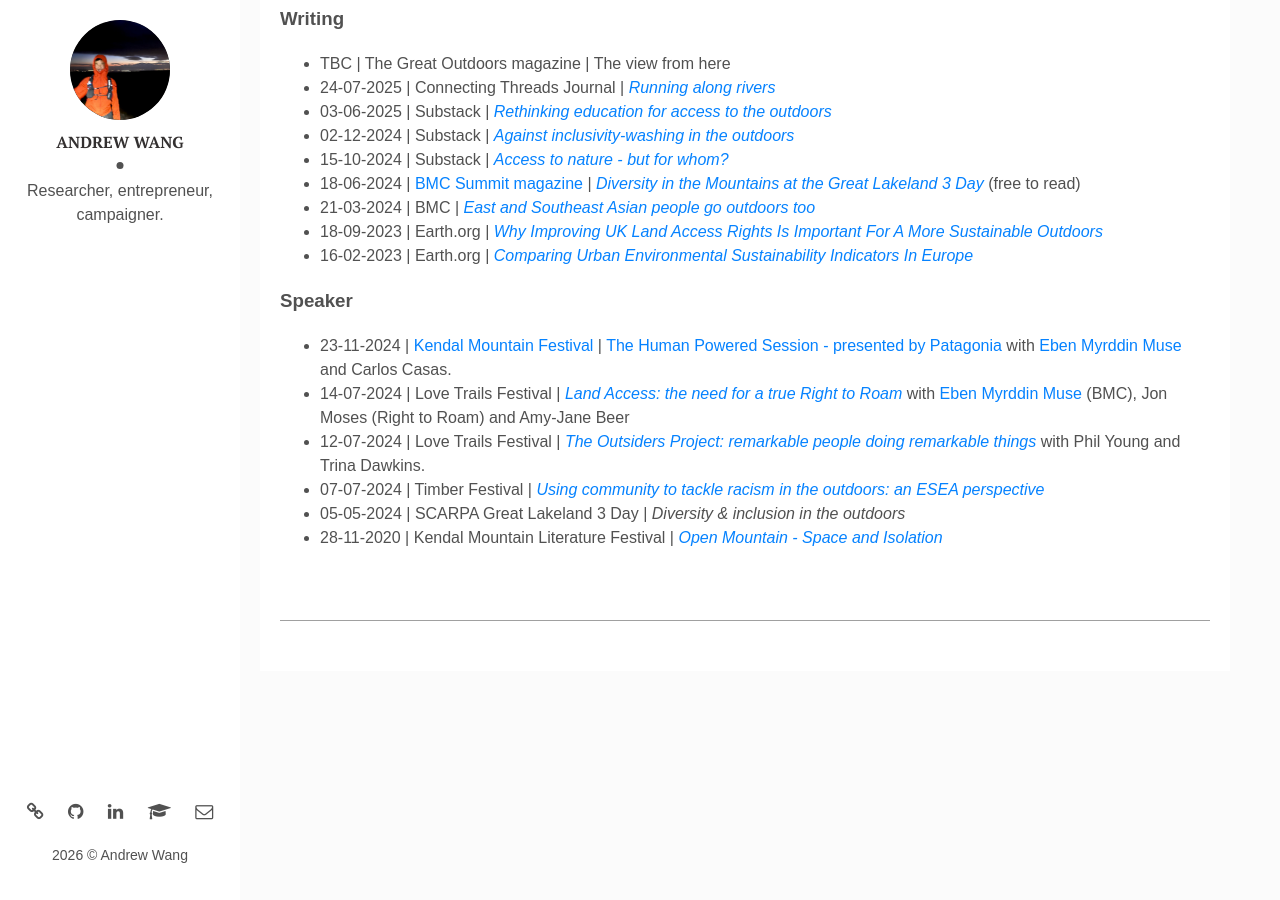
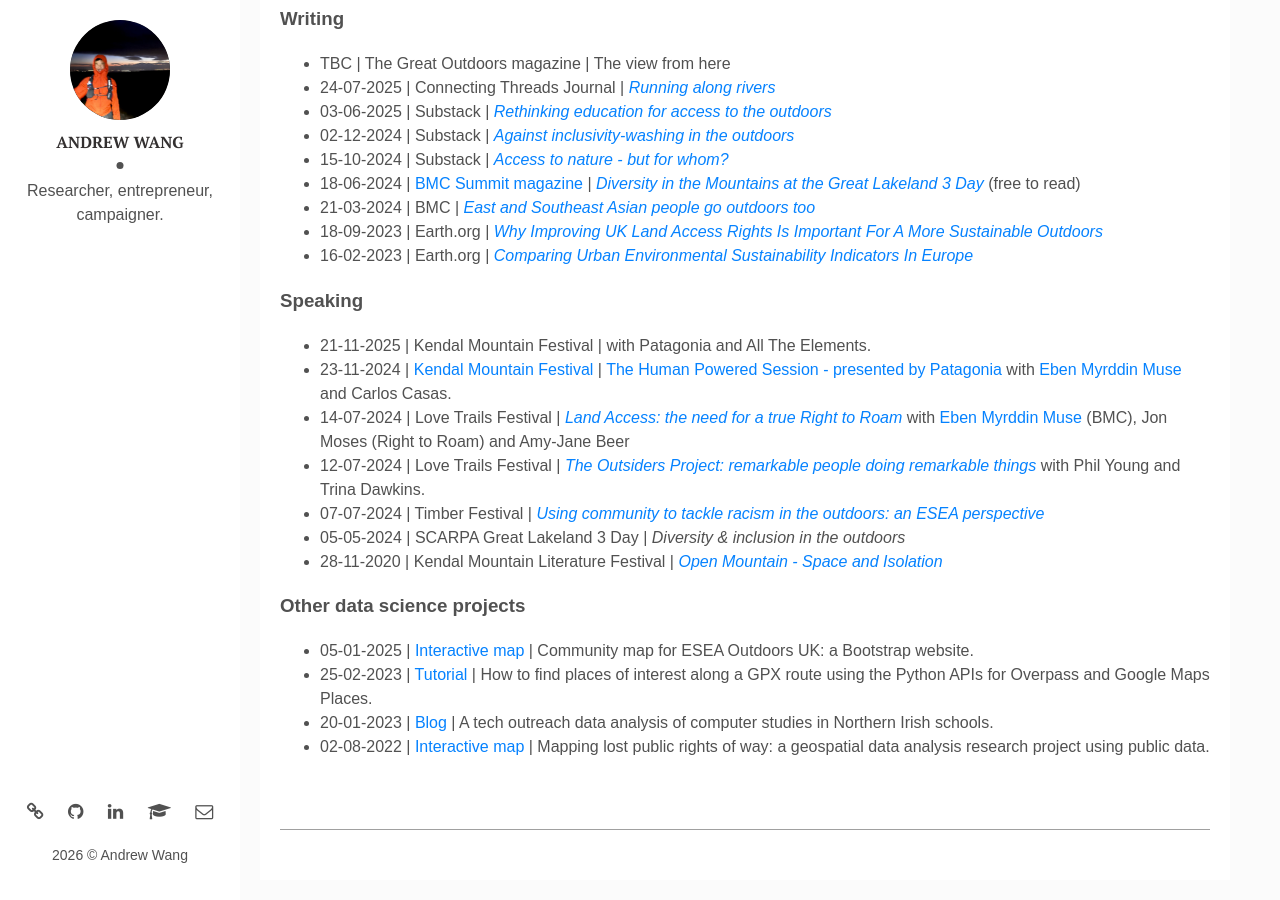
Before and after one commit to Andrewwango/andrewwango.github.io, a Jekyll site: the page built from _posts/2025-07-02-about.markdown, in a window 1280 px wide and 900 px high, scrolled down 2638 px. Built offline with Jekyll 4.4.1, drawn with Linux system fonts in a browser that asks for light colours; some of the changed text lies outside the part shown.

```diff
--- a/_posts/2025-07-02-about.markdown
+++ b/_posts/2025-07-02-about.markdown
@@ -103,11 +103,19 @@
 - 18-09-2023 \| Earth.org \| [_Why Improving UK Land Access Rights Is Important For A More Sustainable Outdoors_](https://earth.org/data_visualization/uk-land-access-rights/)
 - 16-02-2023 \| Earth.org \| [_Comparing Urban Environmental Sustainability Indicators In Europe_](https://earth.org/data_visualization/urban-environmental-sustainability/)
 
-### Speaker
+### Speaking
 
+- 21-11-2025 \| Kendal Mountain Festival \| with Patagonia and All The Elements.
 - 23-11-2024 \| [Kendal Mountain Festival](https://www.kendalmountainfestival.com/) \| [The Human Powered Session - presented by Patagonia](https://kendalmountainfestival.eventive.org/schedule/66796a8cf0c579007b34e2d9) with [Eben Myrddin Muse](https://linktr.ee/ebenmyrddin) and Carlos Casas.
 - 14-07-2024 \| Love Trails Festival \| [_Land Access: the need for a true Right to Roam_](https://www.lovetrailsfestival.co.uk/explore-talks?explore=block-rwbm0h-39) with [Eben Myrddin Muse](https://linktr.ee/ebenmyrddin) (BMC), Jon Moses (Right to Roam) and Amy-Jane Beer
 - 12-07-2024 \| Love Trails Festival \| [_The Outsiders Project: remarkable people doing remarkable things_](https://www.lovetrailsfestival.co.uk/explore-talks?explore=block-rwbm0h-39) with Phil Young and Trina Dawkins.
 - 07-07-2024 \| Timber Festival \| [_Using community to tackle racism in the outdoors: an ESEA perspective_](https://timberfestival.org.uk/2024-programme/using-community-to-tackle-racism-in-the-outdoors-an-esea-perspective/)
 - 05-05-2024 \| SCARPA Great Lakeland 3 Day \| _Diversity & inclusion in the outdoors_
 - 28-11-2020 \| Kendal Mountain Literature Festival \| [_Open Mountain - Space and Isolation_](https://kendalmountainplayer.com/programs/open-mountain)
+
+### Other data science projects
+
+- 05-01-2025 \| [Interactive map](https://andrewwango.github.io/eseaoutdoorsuk/) \| Community map for ESEA Outdoors UK: a Bootstrap website.
+- 25-02-2023 \| [Tutorial](https://andrewwango.github.io/how-to-gpx-overpass-googlemaps-tutorial/) \| How to find places of interest along a GPX route using the Python APIs for Overpass and Google Maps Places.
+- 20-01-2023 \| [Blog](https://andrewwango.github.io/ni_outreach/) \| A tech outreach data analysis of computer studies in Northern Irish schools.
+- 02-08-2022 \| [Interactive map](https://andrewwango.github.io/prow-map/) \| Mapping lost public rights of way: a geospatial data analysis research project using public data.
```
Also changed, not shown: other parts of _posts/2025-07-02-about.markdown (+2 -2 lines), index.html (+8 -10 lines).
